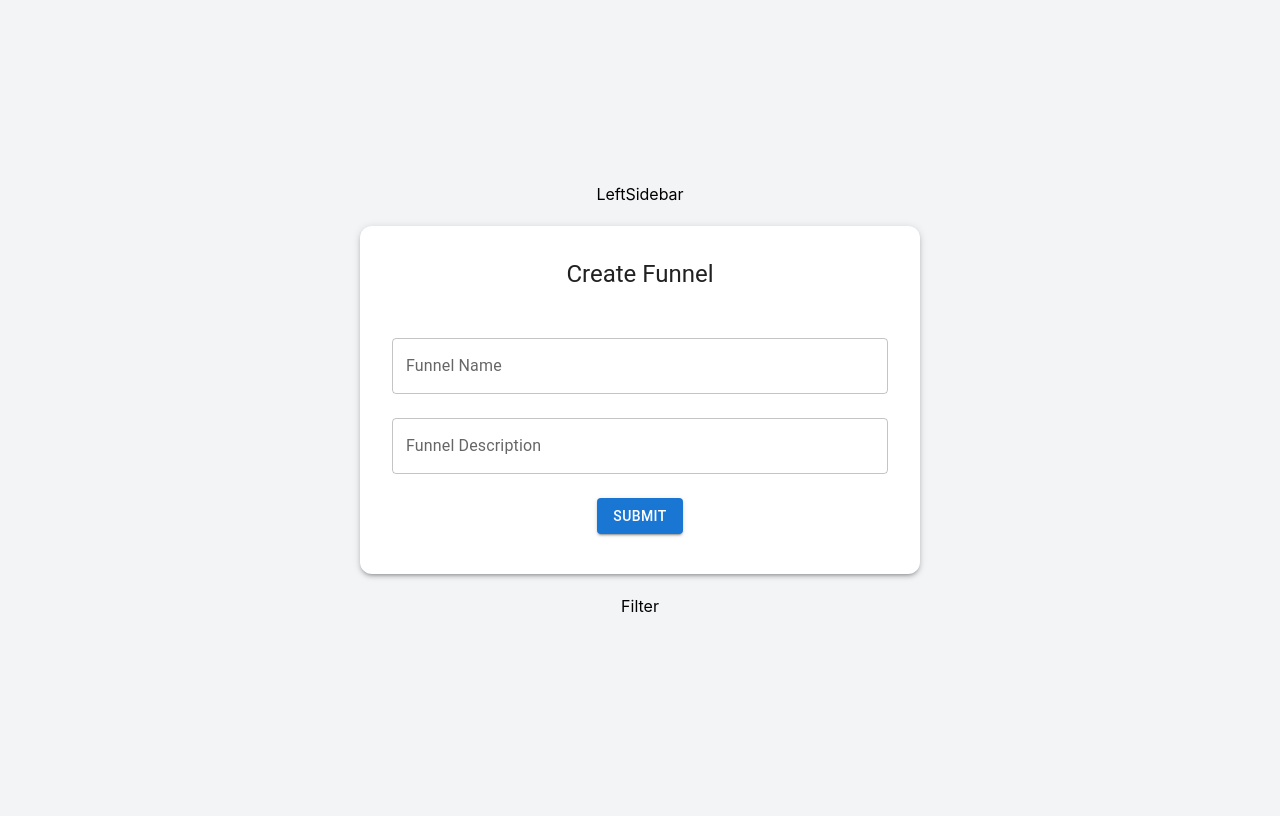
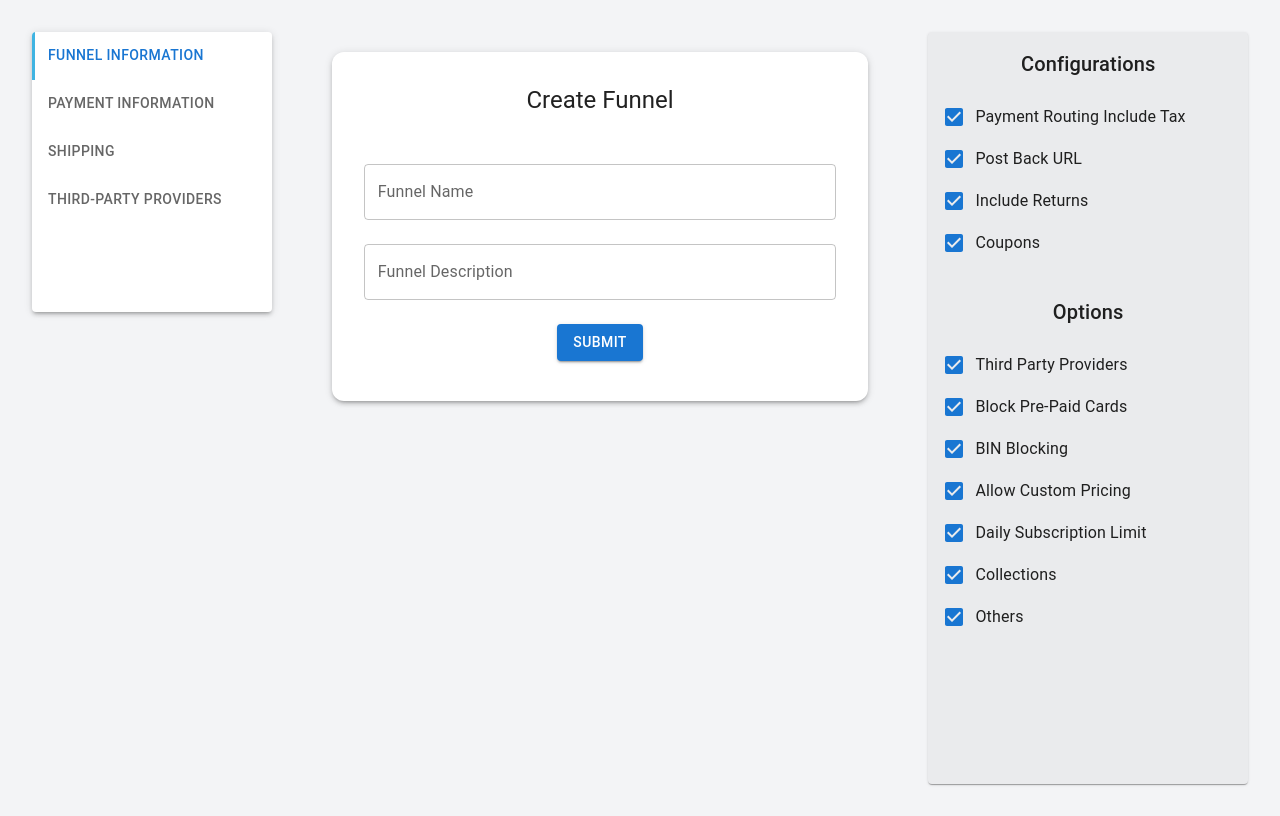
Before and after one commit to BhavikStickyIO/Sticky, a React (Vite) app: page / in a window 1280 px wide. Built offline with nearby package versions, Linux system fonts and the light colour scheme.

Commit message:
worked on leftside bar & filter

```diff
--- /dev/null
+++ b/src/constant/filter.jsx
@@ -0,0 +1,16 @@
+export const CONFIGURATIONS  = [
+    "Payment Routing Include Tax",
+    "Post Back URL",
+    "Include Returns",
+    "Coupons",
+]
+
+export const OPTIONS = [
+    "Third Party Providers",
+    "Block Pre-Paid Cards",
+    "BIN Blocking",
+    "Allow Custom Pricing",
+    "Daily Subscription Limit",
+    "Collections",
+    "Others",
+  ];
--- a/src/index.css
+++ b/src/index.css
@@ -18,6 +18,4 @@ body {
   margin: 0;
   display: flex;
   place-items: center;
-  min-width: 320px;
-  min-height: 100vh;
 }
--- a/src/layout/Filter.jsx
+++ b/src/layout/Filter.jsx
@@ -1,10 +1,79 @@
-import React from 'react'
+import { Box, Card, Checkbox, FormControlLabel, FormGroup, Typography } from '@mui/material'
+import React, { useState } from 'react'
+import {CONFIGURATIONS,OPTIONS } from '../constant/filter'
 
 const Filter = () => {
+  const [configChecks, setConfigChecks] = useState(
+    CONFIGURATIONS.reduce((acc, config) => ({ ...acc, [config]: true }), {})
+  );
+  const [optionChecks, setOptionChecks] = useState(
+    OPTIONS.reduce((acc, option) => ({ ...acc, [option]: true }), {})
+  );
+
+  const handleConfigChange = (event) => {
+    setConfigChecks({
+      ...configChecks,
+      [event.target.name]: event.target.checked,
+    });
+  };
+
+  const handleOptionChange = (event) => {
+    setOptionChecks({
+      ...optionChecks,
+      [event.target.name]: event.target.checked,
+    });
+  };
   return (
-    <div>
-      Filter
-    </div>
+    <Card
+    sx={{
+      padding: 2,
+      width: '300px',
+      top:30,
+      height: '90vh',
+      position:'sticky',
+      marginLeft:"60px",
+      backgroundColor:'#EAEBED'
+    }}>
+      <Typography variant="h6" sx={{ mb: 2 }}>
+        Configurations
+      </Typography>
+      <FormGroup>
+        {CONFIGURATIONS.map((config) => (
+          <FormControlLabel
+            key={config}
+            control={
+              <Checkbox
+                checked={configChecks[config]}
+                onChange={handleConfigChange}
+                name={config}
+              />
+            }
+            label={config}
+          />
+        ))}
+      </FormGroup>
+
+      <Typography variant="h6" sx={{ mt: 4, mb: 2 }}>
+        Options
+      </Typography>
+      <FormGroup>
+        {OPTIONS.map((option) => (
+          <FormControlLabel
+            key={option}
+            control={
+              <Checkbox
+                checked={optionChecks[option]}
+                onChange={handleOptionChange}
+                name={option}
+              />
+            }
+            label={option}
+          />
+        ))}
+      </FormGroup>
+  </Card>
+
+
   )
 }
 
--- a/src/layout/Layout.jsx
+++ b/src/layout/Layout.jsx
@@ -1,12 +1,16 @@
 import React from 'react'
 import LeftSidebar from './LeftSidebar'
 import Filter from './Filter'
+import { Box } from '@mui/material';
+
 const Layout = ({ children }) => {
     return (
         <>
-            <LeftSidebar />
-            {children}
-            <Filter />
+            <Box sx={{ display: 'flex' }}>
+                <LeftSidebar />
+                {children}
+                <Filter />
+            </Box>
         </>
     )
 }
--- a/src/layout/LeftSidebar.jsx
+++ b/src/layout/LeftSidebar.jsx
@@ -1,11 +1,54 @@
-import React from 'react'
+import React, { useState } from 'react';
+import { Card, Tabs, Tab } from '@mui/material';
 
 const LeftSidebar = () => {
+  const [value, setValue] = useState(0);
+
+  const handleChange = (event, newValue) => {
+    setValue(newValue);
+  };
+
   return (
-    <div>
-      LeftSidebar
-    </div>
-  )
-}
+    <Card
+      sx={{
+        height: '35vh',
+        width: 250,
+        boxShadow: 3,
+        position: 'sticky',
+        top: 30,
+        bgcolor: 'background.paper',
+        justifyContent: 'flex-start',
+        marginRight: "60px"
+      }}
+    >
+      <Tabs
+        orientation="vertical"
+        aria-label="Vertical tabs example"
+        value={value}
+        onChange={handleChange}
+        sx={{
+          minWidth: 200,
+          textAlign: 'left',
+          '& .MuiTab-root': {
+            textAlign: 'left',
+            alignItems: 'flex-start',
+          },
+          '& .Mui-selected': {
+            color: '#40B4E2',
+          },
+          '& .MuiTabs-indicator': {
+            backgroundColor: '#40B4E2',
+            width: '3px',
+            left: 0,           },
+        }}
+      >
+        <Tab label="FUNNEL INFORMATION" />
+        <Tab label="PAYMENT INFORMATION" />
+        <Tab label="SHIPPING" />
+        <Tab label="THIRD-PARTY PROVIDERS" />
+      </Tabs>
+    </Card>
+  );
+};
 
-export default LeftSidebar
+export default LeftSidebar;
```
Also changed, not shown: 1 other file (tests, documents, lock files or other folders).
